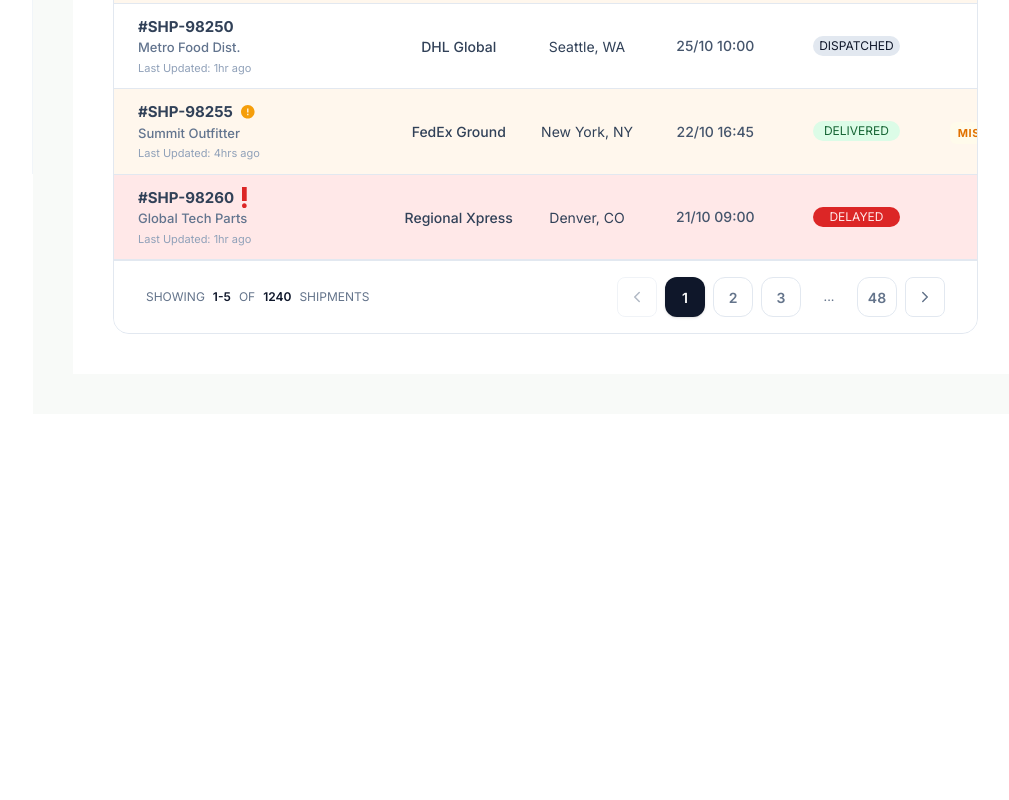
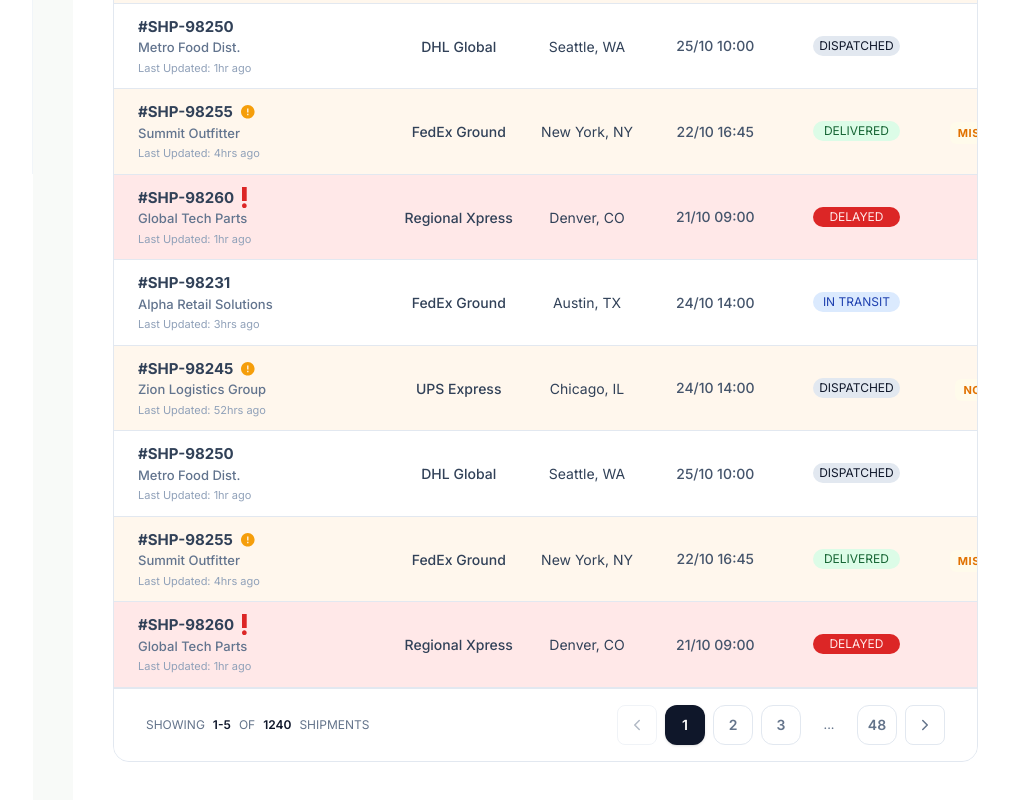
Before and after one commit to Prathik2004/3PL, a Next.js app in the folder frontend/: page /dashboard in a window 1280 px wide. Shown: the part 626-1426 px from the top of the page, without its empty margins (222-1231 px from the left). Before the commit the page ends 1040 px from the top, so only its background shows below. Built offline with nearby package versions, Linux system fonts and the light colour scheme.

Commit message:
ShipmentTable content update

```diff
--- a/frontend/src/components/ui/Dashboard/ShipmentTable.tsx
+++ b/frontend/src/components/ui/Dashboard/ShipmentTable.tsx
@@ -6,6 +6,61 @@
 import Pagination from "../Pagination";
 
 export const shipments: ShipmentRowProps[] = [
+  {
+    shipmentId: "#SHP-98231",
+    client: "Alpha Retail Solutions",
+    lastUpdated: "3hrs",
+    carrier: "FedEx Ground",
+    dest: "Austin, TX",
+    expDel: "24/10 14:00",
+    alert: "-",
+    alertColor: "None",
+    status: "IN TRANSIT",
+  },
+  {
+    shipmentId: "#SHP-98245",
+    client: "Zion Logistics Group",
+    lastUpdated: "52hrs",
+    carrier: "UPS Express",
+    dest: "Chicago, IL",
+    expDel: "24/10 14:00",
+    alert: "NO UPDATE",
+    alertColor: "Yellow",
+    status: "DISPATCHED",
+  },
+  {
+    shipmentId: "#SHP-98250",
+    client: "Metro Food Dist.",
+    lastUpdated: "1hr",
+    carrier: "DHL Global",
+    dest: "Seattle, WA",
+    expDel: "25/10 10:00",
+    alert: "-",
+    alertColor: "None",
+    status: "DISPATCHED",
+  },
+  {
+    shipmentId: "#SHP-98255",
+    client: "Summit Outfitter",
+    lastUpdated: "4hrs",
+    carrier: "FedEx Ground",
+    dest: "New York, NY",
+    expDel: "22/10 16:45",
+    alert: "MISSING POD",
+    alertColor: "Yellow",
+    status: "DELIVERED",
+  },
+  {
+    shipmentId: "#SHP-98260",
+    client: "Global Tech Parts",
+    lastUpdated: "1hr",
+    carrier: "Regional Xpress",
+    dest: "Denver, CO",
+    expDel: "21/10 09:00",
+    alert: "-",
+    alertColor: "Red",
+    status: "DELAYED",
+  },
   {
     shipmentId: "#SHP-98231",
     client: "Alpha Retail Solutions",
```
